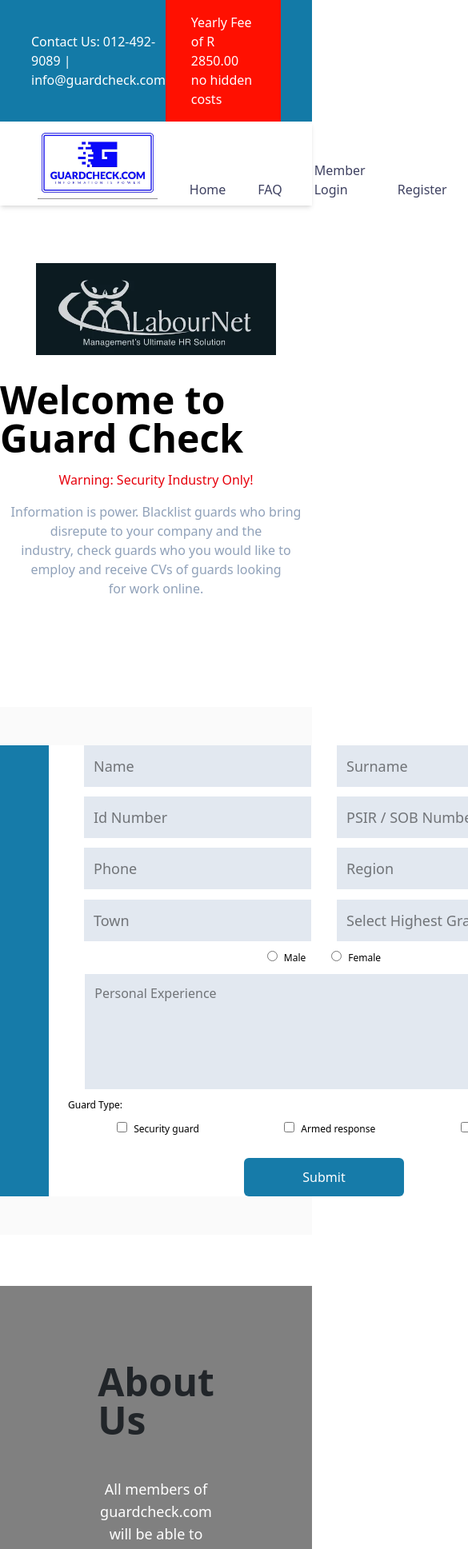
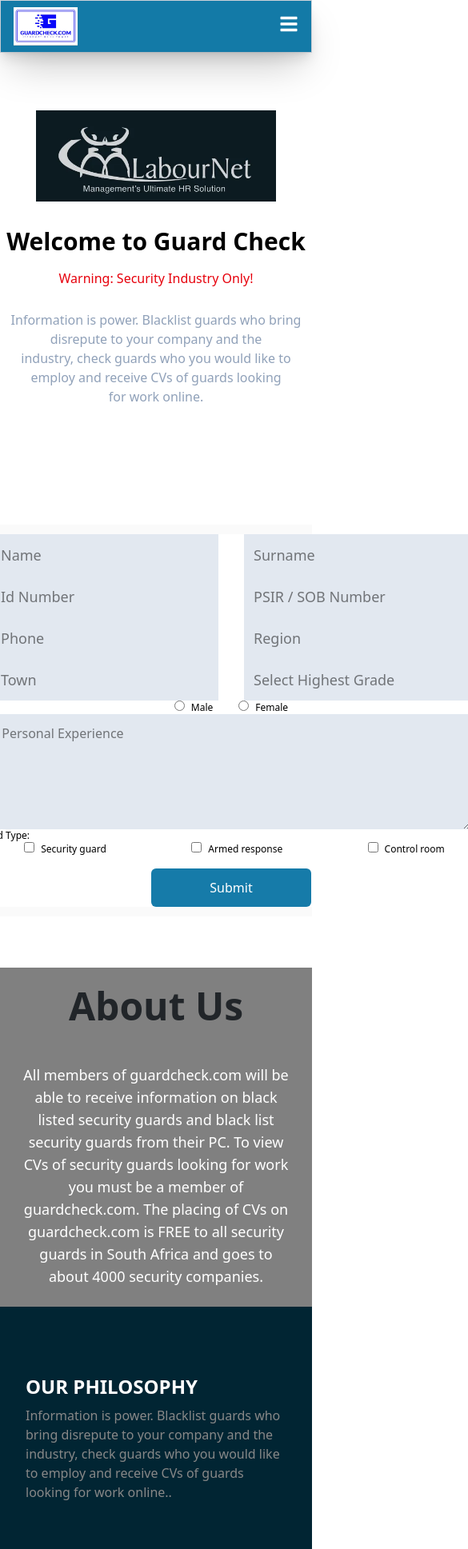
Before and after one commit to Bluntsheep/guardcheck, a Next.js app: page / in a window 390 px wide. Shown: the top 1937 px of the page at 80% size, 585 px wide, since content can reach past the window. Built offline with nearby package versions, Linux system fonts and the light colour scheme.

Commit message:
Updated Ui for Mobile

```diff
--- a/app/components/faqBlocks/faqBlock.js
+++ b/app/components/faqBlocks/faqBlock.js
@@ -3,7 +3,7 @@
 
 const FaqBlock = ({ selectedTab, updateTab, index, heading, content }) => {
   return (
-    <div className=" w-full shadow-lg mb-10">
+    <div className=" w-full shadow-lg mb-3 md:mb-10">
       <div
         onClick={(e) => updateTab(e, index)}
         className=" flex bg-[#167BA9] p-4 text-white font-medium justify-between">
--- a/app/components/footer/footer.js
+++ b/app/components/footer/footer.js
@@ -2,25 +2,25 @@
 
 const Footer = () => {
   return (
-    <div className=" bg-[#012533] px-32 py-16 flex gap-6 justify-around text-md ">
-      <div className="text-white p-5 w-4/12">
-        <p className=" mb-6 text-2xl font-bold">OUR PHILOSOPHY</p>
+    <div className=" bg-[#012533] p-3 md:px-32 py-16 flex flex-col md:flex-row gap-6 justify-around text-md ">
+      <div className="text-white p-5 md:w-4/12">
+        <p className=" mb-2 md:mb-6 text-2xl font-bold">OUR PHILOSOPHY</p>
         <p className=" text-[#888888]">
           Information is power. Blacklist guards who bring disrepute to your
           company and the industry, check guards who you would like to employ
           and receive CVs of guards looking for work online..
         </p>
       </div>
-      <div className="text-white p-5 w-4/12">
-        <p className=" mb-6 text-2xl font-bold">ABOUT OUR COMPANY</p>
+      <div className="text-white p-5 md:w-4/12">
+        <p className=" mb-2 md:mb-6 text-2xl font-bold">ABOUT OUR COMPANY</p>
         <p className=" text-[#888888]">
           Information is power. Blacklist guards who bring disrepute to your
           company and the industry, check guards who you would like to employ
           and receive CVs of guards looking for work online..
         </p>
       </div>
-      <div className="text-white p-2 flex flex-col gap-1 justify-around">
-        <p className=" mb-6 text-2xl font-bold">Contact Us</p>
+      <div className="text-white p-5 flex flex-col gap-1 justify-around">
+        <p className=" mb-2 md:mb-6 text-2xl font-bold">Contact Us</p>
         <div>
           <p className=" text-sm">012-492-9089</p>
         </div>
--- a/app/components/menubar/menubar.js
+++ b/app/components/menubar/menubar.js
@@ -3,10 +3,17 @@
 import Link from "next/link";
 import { useRouter } from "next/navigation";
 import React, { useState } from "react";
+import { FaBars, FaHamburger } from "react-icons/fa";
 
 const Menubar = () => {
   const [selectedTab, setSelectedTab] = useState();
   const router = useRouter();
+  const [menuActive, setMenuActive] = useState(false);
+
+  const handleMenu = () => {
+    setMenuActive(!menuActive);
+    console.log(menuActive);
+  };
 
   const tabChange = (e, tab) => {
     e.preventDefault();
@@ -16,7 +23,7 @@
 
   return (
     <div>
-      <div className="bg-[#137AA7] px-[10%] text-white flex justify-between items-center">
+      <div className="bg-[#137AA7] px-[10%] text-white justify-between items-center shadow-2xl hidden md:flex">
         <div>
           <p>Contact Us: 012-492-9089 | info@guardcheck.com</p>
         </div>
@@ -24,14 +31,43 @@
           <p>Yearly Fee of R 2850.00 no hidden costs</p>
         </div>
       </div>
-      <div className=" px-[12%] py-2 flex bg-white shadow-[0_4px_6px_-1px_rgba(0,0,0,0.1),0_2px_4px_-2px_rgba(0,0,0,0.1)]">
+
+      <div className="sm:absolute shadow-lg border border-gray-300 ">
+        <div className="md:hidden flex justify-between items-center bg-[#137AA7] px-4 py-2 text-white shadow-2xl">
+          <Image
+            src="/guard_check_logo.jpeg" // Path to your image in the public folder
+            alt="Description of image"
+            width={80} // Desired width in pixels
+            height={80} // Desired height in pixels
+          />
+          <div>
+            <button onClick={handleMenu} className="text-white text-2xl">
+              <FaBars />
+            </button>
+          </div>
+        </div>
+        <div className={`${!menuActive ? "hidden" : ""}`}>
+          <div className=" bg-white">
+            <p className=" text-2xl p-2 pl-2 font-medium text-slate-900 border-b-1">
+              Home
+            </p>
+          </div>
+          <div className=" bg-white">
+            <p className=" text-2xl p-2 pl-2 font-medium text-slate-900 border-b-1">
+              Home
+            </p>
+          </div>
+        </div>
+      </div>
+
+      <div className="hidden md:flex px-[12%] py-2 bg-white shadow-[0_4px_6px_-1px_rgba(0,0,0,0.1),0_2px_4px_-2px_rgba(0,0,0,0.1)]">
         <Image
           src="/guard_check_logo.jpeg" // Path to your image in the public folder
           alt="Description of image"
           width={150} // Desired width in pixels
           height={150} // Desired height in pixels
         />
-        <div className="flex gap-10 items-end w-full text-[#3E4161] cursor-pointer">
+        <div className=" flex gap-10 items-end w-full text-[#3E4161] cursor-pointer ">
           <div className=" flex-grow " />
           <Link href={"/"}>
             <p
--- a/app/faq/page.js
+++ b/app/faq/page.js
@@ -139,12 +139,12 @@
   return (
     <div class="row clearfix">
       <Menubar />
-      <div className=" px-[12%] mt-12">
+      <div className=" p-5 md:px-[12%] mt-12">
         <div>
           <p className=" font-medium">{`FAQ'S`}</p>
           <p className=" font-bold text-4xl mt-3">General Questions</p>
         </div>
-        <div className="flex justify-between mt-12 gap-10">
+        <div className="flex flex-col md:flex-row justify-between mt-12 md:gap-10">
           <div className="w-full">
             {faqInformationLeft.map((item) => (
               <FaqBlock
--- a/app/membersLogin/page.js
+++ b/app/membersLogin/page.js
@@ -6,8 +6,8 @@
   return (
     <div>
       <Menubar />
-      <div className="flex flex-col items-center justify-center py-18 bg-[#FAFAFA]">
-        <div className="flex flex-col items-center bg-[#F9F9F9] border-4 border-[#167BA9] p-10 my-5 w-[40%]">
+      <div className="flex flex-col items-center justify-center py-18 mt-6 bg-[#FAFAFA]">
+        <div className="flex flex-col items-center bg-[#F9F9F9] border-4 border-[#167BA9] p-3 md:p-10 my-5 w-[90%] md:w-[40%]">
           <p className=" font-bold text-3xl mb-10">LOGIN HERE</p>
 
           <div className=" w-full">
@@ -22,7 +22,7 @@
               placeholder="Enter Password"
             />
           </div>
-          <div className=" flex justify-between w-full mt-4">
+          <div className=" flex flex-col md:flex-row justify-between w-full mt-4">
             <div className=" flex flex-col ">
               <button className="bg-[#167BA9] rounded-2xl text-white p-2 my-2 ">
                 Login Now
--- a/app/page.js
+++ b/app/page.js
@@ -9,11 +9,13 @@
       <Menubar />
       <div className="flex flex-col items-center justify-center  py-18 bg-[#F9F9F9">
         <Image src="/labournet.png" alt="" width={300} height={2000} />
-        <p className=" text-5xl font-bold mt-8">Welcome to Guard Check</p>
+        <p className=" text-3xl  md:text-5xl font-bold mt-8">
+          Welcome to Guard Check
+        </p>
         <p className=" text-1xl text-red-600 mt-4">
           Warning: Security Industry Only!
         </p>
-        <p className="text-center text-slate-400 font-medium mt-4">
+        <p className="text-center text-slate-400 font-medium mt-4 p-3">
           Information is power. Blacklist guards who bring disrepute to your
           company and the
           <br /> industry, check guards who you would like to employ and receive
@@ -21,9 +23,9 @@
           <br /> for work online.
         </p>
       </div>
-      <div className="flex flex-col items-center justify-center  py-12 mt-16 bg-[#FAFAFA]">
+      <div className="flex flex-col items-center justify-center py-3 md:py-12 mt-16 bg-[#FAFAFA]">
         <div className="flex">
-          <div className="flex flex-col items-center justify-center p-32 bg-[#167BA9]">
+          <div className="flex flex-col items-center justify-center p-3 md:p-32 bg-[#167BA9]">
             <div className=" bg-white p-8 rounded-full">
               <FaRegCopy color="grey" size={100} />
             </div>
@@ -112,7 +114,7 @@
           </div>
         </div>
       </div>
-      <div className="flex flex-col items-center justify-center mt-16 bg-[#808080] px-36 py-24">
+      <div className="flex flex-col items-center justify-center mt-16 bg-[#808080] px-6 md:px-36 py-6 md:py-24">
         <p className=" text-5xl mb-8 text-[#212529] font-bold">About Us</p>
         <p className="text-white text-center mt-4 text-lg">
           All members of guardcheck.com will be able to receive information on
--- a/app/register/page.js
+++ b/app/register/page.js
@@ -7,8 +7,8 @@
     <div>
       <Menubar />
 
-      <div className="flex flex-col items-center justify-center  py-18 bg-[#F9F9F9]">
-        <div className=" flex gap-10 items-center justify-center">
+      <div className="flex flex-col items-center justify-center  py-18 mt-3 bg-[#F9F9F9]">
+        <div className=" flex gap-10 items-center px-8 justify-center">
           <div className="">
             <label>
               <input type="checkbox" />
@@ -22,7 +22,7 @@
           </div>
         </div>
         <div>
-          <div class=" flex flex-col gap-6 content-box px-[15%] text-[#888888] my-16">
+          <div class=" flex flex-col gap-6 content-box px-6 md:px-[15%] text-[#888888] my-16">
             <p>
               {`1. GUARDCHECK.COM CC ("GUARDCHECK") provides the information and
               data contained on this website to users (the "USER") subject to
--- a/app/terms/page.js
+++ b/app/terms/page.js
@@ -6,10 +6,10 @@
   return (
     <div>
       <Menubar />
-      <div className="flex flex-col items-center justify-center  py-18 bg-[#F9F9F9">
-        <p className=" text-6xl font-bold">Terms & Conditions</p>
+      <div className="flex flex-col items-center justify-center py-18 bg-[#F9F9F9]">
+        <p className=" text-6xl font-bold text-center">Terms & Conditions</p>
       </div>
-      <div class=" flex flex-col gap-6 content-box px-[15%] text-[#888888] mb-10">
+      <div className=" flex flex-col gap-6 content-box px-6 md:px-[15%] text-[#888888] mb-10">
         <p className="">
           {`1. GUARDCHECK.COM CC ("GUARDCHECK") provides the information and data
           contained on this website to users (the "USER") subject to the terms
```
Also changed, not shown: app/contact/page.js (+7 -7 lines).
